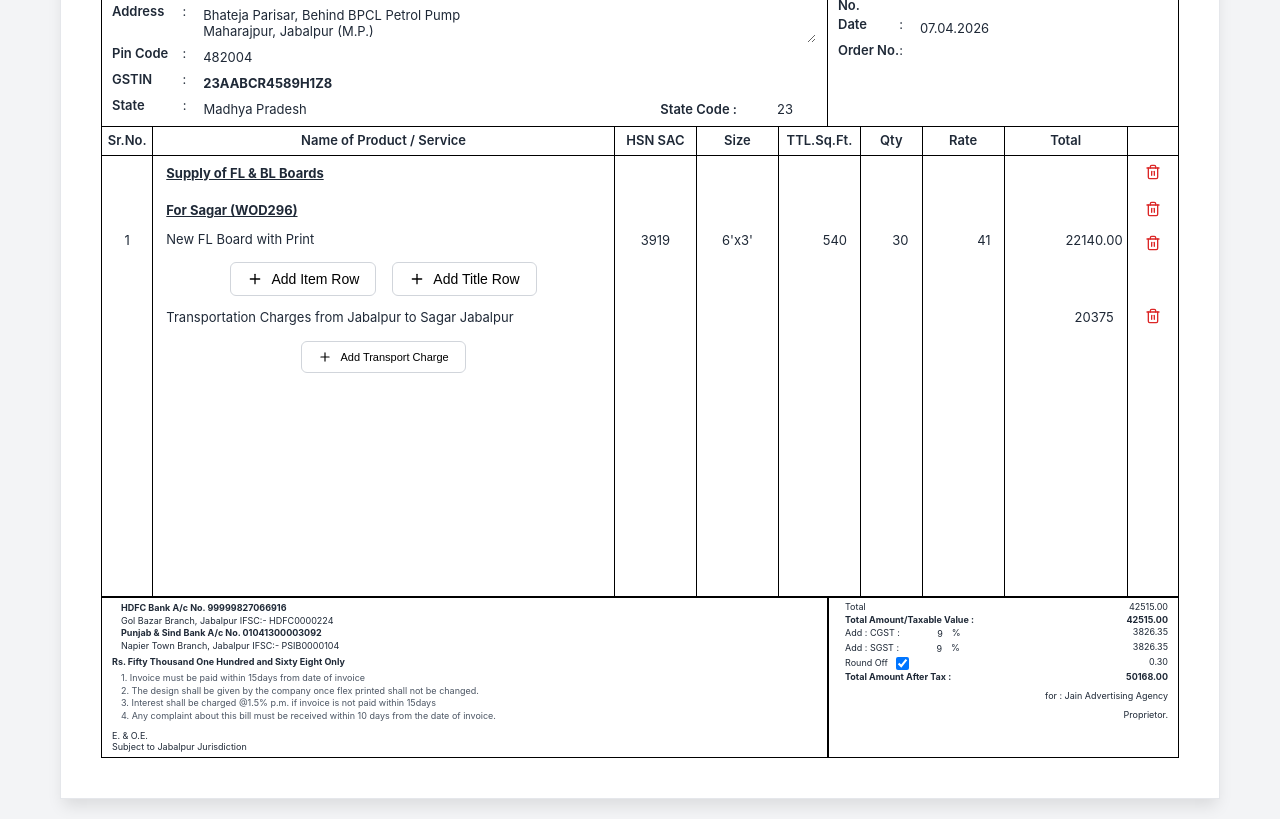
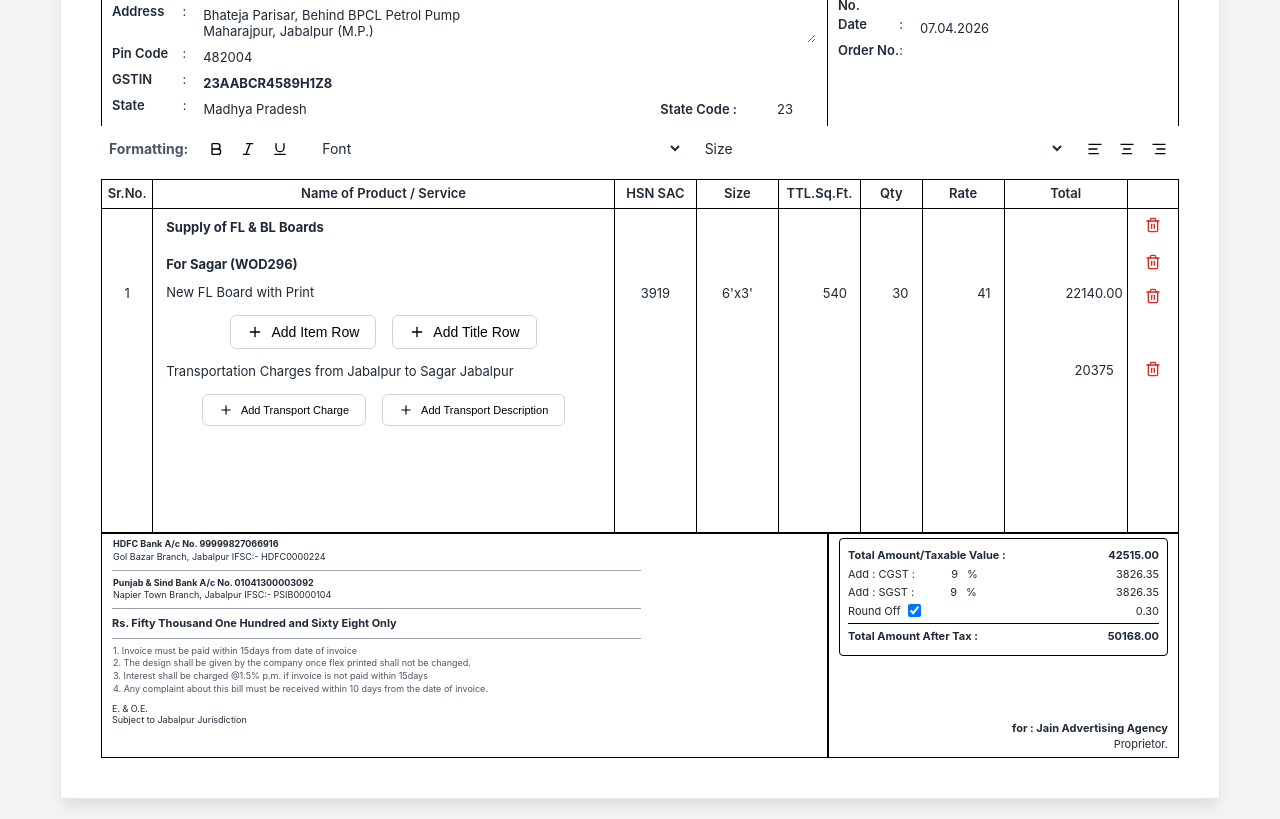
Before and after one commit to mehul-kocheta/billing-app, a React (Vite) app: page / in a window 1280 px wide. Shown: the part 380-1199 px from the top of the page. Built offline with nearby package versions, Linux system fonts and the light colour scheme.

Commit message:
Fixed UI

```diff
--- a/src/App.jsx
+++ b/src/App.jsx
@@ -1,19 +1,56 @@
 import { useState, useEffect, useRef } from 'react';
 import { v4 as uuidv4 } from 'uuid';
-import { Plus, Trash2, Printer, Settings, ArrowLeft, Save, FileText, History, Search, BarChart3, Calendar, Download } from 'lucide-react';
+import { Plus, Trash2, Printer, Settings, ArrowLeft, Save, FileText, History, Search, BarChart3, Calendar, Download, Bold, Italic, Underline, AlignLeft, AlignCenter, AlignRight } from 'lucide-react';
 import * as XLSX from 'xlsx';
 import { numberToWords } from './utils.js';
 import './index.css';
 
-const ExpandingTextarea = ({ value, onChange, ...props }) => {
+const RichTextEditor = ({ value, onChange, style, ...props }) => {
   const ref = useRef(null);
+
   useEffect(() => {
-    if (ref.current) {
-      ref.current.style.height = 'auto';
-      ref.current.style.height = ref.current.scrollHeight + 'px';
+    if (ref.current && value !== ref.current.innerHTML) {
+      ref.current.innerHTML = value || '';
     }
   }, [value]);
-  return <textarea ref={ref} value={value} onChange={onChange} rows={1} style={{resize: 'none', overflow: 'hidden'}} {...props} />;
+
+  const handleInput = () => {
+    if (onChange && ref.current) {
+      onChange({ target: { value: ref.current.innerHTML } });
+    }
+  };
+
+  const handleKeyDown = (e) => {
+    if (e.ctrlKey && e.shiftKey && (e.key === '>' || e.key === '.')) {
+      e.preventDefault();
+      let size = parseInt(document.queryCommandValue('fontSize')) || 3;
+      if (size < 7) document.execCommand('fontSize', false, size + 1);
+    }
+    if (e.ctrlKey && e.shiftKey && (e.key === '<' || e.key === ',')) {
+      e.preventDefault();
+      let size = parseInt(document.queryCommandValue('fontSize')) || 3;
+      if (size > 1) document.execCommand('fontSize', false, size - 1);
+    }
+    if (props.onKeyDown) props.onKeyDown(e);
+  };
+
+  return (
+    <div
+      ref={ref}
+      contentEditable
+      onInput={handleInput}
+      onKeyDown={handleKeyDown}
+      style={{
+        minHeight: '24px',
+        outline: 'none',
+        whiteSpace: 'pre-wrap',
+        cursor: 'text',
+        wordBreak: 'break-word',
+        ...style
+      }}
+      {...props}
+    />
+  );
 };
 
 function levenshtein(a, b) {
@@ -64,15 +101,16 @@ const AutocompleteTextarea = ({ value, onChange, onSelect, options, ...props })
   const wrapperRef = useRef(null);
 
   useEffect(() => {
-    if (!value || !isOpen) {
+    const plainTextValue = value ? value.replace(/<[^>]+>/g, '').replace(/&nbsp;/g, ' ').trim() : '';
+    if (!plainTextValue || !isOpen) {
       setMatches([]);
       return;
     }
     const scored = options.map(opt => ({
       ...opt,
-      score: keywordFuzzyScore(value, opt.product)
+      score: keywordFuzzyScore(plainTextValue, opt.product)
     }));
-    const maxAllowedScore = value.split(/\s+/).filter(Boolean).length * 4;
+    const maxAllowedScore = plainTextValue.split(/\s+/).filter(Boolean).length * 4;
     const filtered = scored.filter(s => s.score <= maxAllowedScore).sort((a, b) => a.score - b.score).slice(0, 6);
     setMatches(filtered);
   }, [value, options, isOpen]);
@@ -89,7 +127,7 @@ const AutocompleteTextarea = ({ value, onChange, onSelect, options, ...props })
 
   return (
     <div ref={wrapperRef} style={{ position: 'relative', width: '100%' }}>
-      <ExpandingTextarea
+      <RichTextEditor
         value={value}
         onChange={(e) => {
           onChange(e);
@@ -409,6 +447,10 @@ function App() {
 
   const addTransport = () => {
     setTransportation(prev => [...prev, { id: uuidv4(), description: '', amount: 0 }]);
+  };
+
+  const addTransportDescription = () => {
+    setTransportation(prev => [...prev, { id: uuidv4(), description: '', amount: 0, isDescriptionOnly: true }]);
   };
 
   const removeTransport = (id) => {
@@ -1208,6 +1250,67 @@ function App() {
           </div>
         </div>
 
+        {/* Invoice Table Toolbar */}
+        <div className="no-print edit-toolbar flex gap-2 items-center mb-2 p-2 bg-gray-100 rounded border" style={{fontSize: '14px'}}>
+          <span className="font-bold text-gray-600 mr-2">Formatting:</span>
+          <button onMouseDown={e => {e.preventDefault(); document.execCommand('bold', false, null);}} className="btn icon-btn p-1" title="Bold"><Bold size={16}/></button>
+          <button onMouseDown={e => {e.preventDefault(); document.execCommand('italic', false, null);}} className="btn icon-btn p-1" title="Italic"><Italic size={16}/></button>
+          <button onMouseDown={e => {e.preventDefault(); document.execCommand('underline', false, null);}} className="btn icon-btn p-1" title="Underline"><Underline size={16}/></button>
+
+          <div className="border-l h-6 mx-1 border-gray-300" />
+
+          <select
+            onMouseDown={() => {
+              const sel = window.getSelection();
+              if (sel.rangeCount > 0) window.savedRange = sel.getRangeAt(0);
+            }}
+            onChange={e => {
+              if (window.savedRange) {
+                const sel = window.getSelection();
+                sel.removeAllRanges();
+                sel.addRange(window.savedRange);
+              }
+              document.execCommand('fontName', false, e.target.value);
+              e.target.selectedIndex = 0;
+            }}
+            className="input-field py-1" style={{height: 'auto', minWidth: '100px'}}>
+            <option value="">Font</option>
+            <option value="Arial">Arial</option>
+            <option value="Courier New">Courier New</option>
+            <option value="Georgia">Georgia</option>
+            <option value="Times New Roman">Times New Roman</option>
+            <option value="Verdana">Verdana</option>
+          </select>
+
+          <select
+            onMouseDown={() => {
+              const sel = window.getSelection();
+              if (sel.rangeCount > 0) window.savedRange = sel.getRangeAt(0);
+            }}
+            onChange={e => {
+              if (window.savedRange) {
+                const sel = window.getSelection();
+                sel.removeAllRanges();
+                sel.addRange(window.savedRange);
+              }
+              document.execCommand('fontSize', false, e.target.value);
+              e.target.selectedIndex = 0;
+            }}
+            className="input-field py-1" style={{height: 'auto', minWidth: '80px'}}>
+            <option value="">Size</option>
+            <option value="1">Small</option>
+            <option value="3">Normal</option>
+            <option value="5">Large</option>
+            <option value="7">Huge</option>
+          </select>
+
+          <div className="border-l h-6 mx-1 border-gray-300" />
+
+          <button onMouseDown={e => {e.preventDefault(); document.execCommand('justifyLeft', false, null);}} className="btn icon-btn p-1" title="Align Left"><AlignLeft size={16}/></button>
+          <button onMouseDown={e => {e.preventDefault(); document.execCommand('justifyCenter', false, null);}} className="btn icon-btn p-1" title="Align Center"><AlignCenter size={16}/></button>
+          <button onMouseDown={e => {e.preventDefault(); document.execCommand('justifyRight', false, null);}} className="btn icon-btn p-1" title="Align Right"><AlignRight size={16}/></button>
+        </div>
+
         {/* Invoice Table */}
         <table className="invoice-table">
           <thead>
@@ -1230,9 +1333,8 @@ function App() {
                   <tr key={item.id} className="title-row">
                     <td></td>
                     <td>
-                      <ExpandingTextarea
+                      <RichTextEditor
                         className="input-field w-full font-bold underline"
-                        style={{textDecoration: 'underline', resize: 'none', overflow: 'hidden'}}
                         value={item.name}
                         onChange={e => handleItemChange(item.id, 'name', e.target.value)}
                         placeholder="Enter Title..."
@@ -1298,7 +1400,7 @@ function App() {
               <tr key={t.id} className="transportation-row">
                 <td></td>
                 <td>
-                  <ExpandingTextarea className="input-field w-full" value={t.description} onChange={e => handleTransportChange(t.id, 'description', e.target.value)} placeholder="Transportation Charges..." />
+                  <RichTextEditor className="input-field w-full" value={t.description} onChange={e => handleTransportChange(t.id, 'description', e.target.value)} placeholder="Transportation Charges..." />
                 </td>
                 <td></td>
                 <td></td>
@@ -1306,8 +1408,12 @@ function App() {
                 <td></td>
                 <td></td>
                 <td className="text-right relative">
+                  {!t.isDescriptionOnly && (
+                    <>
                       <input type="number" className="input-field w-full text-right no-print" value={t.amount} onChange={e => handleTransportChange(t.id, 'amount', parseFloat(e.target.value) || 0)} />
                       <span className="print-only text-right block">{(Number(t.amount) || 0).toFixed(2)}</span>
+                    </>
+                  )}
                 </td>
                 <td className="no-print text-center">
                    <button onClick={() => removeTransport(t.id)} className="icon-btn text-red"><Trash2 size={16} /></button>
@@ -1318,7 +1424,10 @@ function App() {
             <tr className="no-print">
               <td></td>
               <td className="text-center p-2">
+                <div className="flex justify-center gap-4">
                   <button onClick={addTransport} className="btn text-xs"><Plus size={14} /> Add Transport Charge</button>
+                  <button onClick={addTransportDescription} className="btn text-xs"><Plus size={14} /> Add Transport Description</button>
+                </div>
               </td>
               <td></td>
               <td></td>
@@ -1348,26 +1457,29 @@ function App() {
           <div className="footer-left">
             <div className="bank-details text-xxs">
               <div className="bank-row">
-                <input className="input-field w-full font-bold py-0 text-xxs" value={config.bankInfo.bank1Name} onChange={e => handleConfigChange('bankInfo', 'bank1Name', e.target.value)} />
+                <input className="input-field w-full font-bold py-0 text-xxs" style={{paddingLeft: 0}} value={config.bankInfo.bank1Name} onChange={e => handleConfigChange('bankInfo', 'bank1Name', e.target.value)} />
               </div>
               <div className="bank-row">
-                <input className="input-field w-full py-0 text-xxs" value={config.bankInfo.bank1Branch} onChange={e => handleConfigChange('bankInfo', 'bank1Branch', e.target.value)} />
+                <input className="input-field w-full py-0 text-xxs" style={{paddingLeft: 0}} value={config.bankInfo.bank1Branch} onChange={e => handleConfigChange('bankInfo', 'bank1Branch', e.target.value)} />
+              </div>
+              <div style={{borderBottom: '1px solid #9ca3af', margin: '6px 0', width: '75%'}}></div>
+              <div className="bank-row">
+                <input className="input-field w-full font-bold py-0 text-xxs" style={{paddingLeft: 0}} value={config.bankInfo.bank2Name} onChange={e => handleConfigChange('bankInfo', 'bank2Name', e.target.value)} />
               </div>
               <div className="bank-row">
-                <input className="input-field w-full font-bold py-0 text-xxs" value={config.bankInfo.bank2Name} onChange={e => handleConfigChange('bankInfo', 'bank2Name', e.target.value)} />
-              </div>
-              <div className="bank-row">
-                <input className="input-field w-full py-0 text-xxs" value={config.bankInfo.bank2Branch} onChange={e => handleConfigChange('bankInfo', 'bank2Branch', e.target.value)} />
+                <input className="input-field w-full py-0 text-xxs" style={{paddingLeft: 0}} value={config.bankInfo.bank2Branch} onChange={e => handleConfigChange('bankInfo', 'bank2Branch', e.target.value)} />
               </div>
             </div>
-            <div className="amount-in-words font-bold mb-1 mt-1 text-xxs">
+            <div style={{borderBottom: '1px solid #9ca3af', margin: '6px 0', width: '75%'}}></div>
+            <div className="amount-in-words font-bold mb-1 mt-1 text-xs">
               Rs. {numberToWords(roundedTotal)}
             </div>
+            <div style={{borderBottom: '1px solid #9ca3af', margin: '6px 0', width: '75%'}}></div>
             <div className="terms-conditions text-xxs text-gray-600">
-              <input className="input-field w-full py-0 text-xxs" value={config.termsInfo.term1} onChange={e => handleConfigChange('termsInfo', 'term1', e.target.value)} />
-              <input className="input-field w-full py-0 text-xxs" value={config.termsInfo.term2} onChange={e => handleConfigChange('termsInfo', 'term2', e.target.value)} />
-              <input className="input-field w-full py-0 text-xxs" value={config.termsInfo.term3} onChange={e => handleConfigChange('termsInfo', 'term3', e.target.value)} />
-              <input className="input-field w-full py-0 text-xxs" value={config.termsInfo.term4} onChange={e => handleConfigChange('termsInfo', 'term4', e.target.value)} />
+              <input className="input-field w-full py-0 text-xxs" style={{paddingLeft: 0}} value={config.termsInfo.term1} onChange={e => handleConfigChange('termsInfo', 'term1', e.target.value)} />
+              <input className="input-field w-full py-0 text-xxs" style={{paddingLeft: 0}} value={config.termsInfo.term2} onChange={e => handleConfigChange('termsInfo', 'term2', e.target.value)} />
+              <input className="input-field w-full py-0 text-xxs" style={{paddingLeft: 0}} value={config.termsInfo.term3} onChange={e => handleConfigChange('termsInfo', 'term3', e.target.value)} />
+              <input className="input-field w-full py-0 text-xxs" style={{paddingLeft: 0}} value={config.termsInfo.term4} onChange={e => handleConfigChange('termsInfo', 'term4', e.target.value)} />
             </div>
             <div className="jurisdiction text-xxs mt-2">
               <p>E. & O.E.</p>
@@ -1375,11 +1487,8 @@ function App() {
             </div>
           </div>
 
-          <div className="footer-right border-l pl-4 text-xxs">
-            <div className="tax-calc-row">
-              <span>Total</span>
-              <span className="text-right">{taxableValue.toFixed(2)}</span>
-            </div>
+          <div className="footer-right border-l pl-1 flex text-xs" style={{flexDirection: 'column', minHeight: '200px'}}>
+            <div className="p-2 rounded w-full" style={{border: '1px solid #000'}}>
               <div className="tax-calc-row font-bold">
                 <span>Total Amount/Taxable Value :</span>
                 <span className="text-right">{taxableValue.toFixed(2)}</span>
@@ -1414,13 +1523,15 @@ function App() {
                 </span>
                 <span className="text-right">{roundOff.toFixed(2)}</span>
               </div>
-            <div className="tax-calc-row font-bold">
+              <div className="tax-calc-row font-bold mt-1 pt-1" style={{borderTop: '1px solid #000', marginTop: '4px', paddingTop: '4px'}}>
                 <span>Total Amount After Tax :</span>
                 <span className="text-right">{roundedTotal.toFixed(2)}</span>
               </div>
-            <div className="signature-area text-right mt-2">
-              <p className="mb-2 text-xxs">for : Jain Advertising Agency</p>
-              <p className="text-xxs">Proprietor.</p>
+            </div>
+
+            <div className="signature-area text-right mt-16 pt-4">
+              <p className="mb-6 text-xs font-bold">for : Jain Advertising Agency</p>
+              <p className="text-xs">Proprietor.</p>
             </div>
           </div>
         </div>
--- a/src/index.css
+++ b/src/index.css
@@ -697,3 +697,10 @@ input[type="number"] {
     display: none !important;
   }
 }
+
+[contenteditable]:empty:before {
+  content: attr(placeholder);
+  color: #888;
+  pointer-events: none;
+  display: block;
+}
```
Lines whose indentation alone changed are shown as unchanged.
